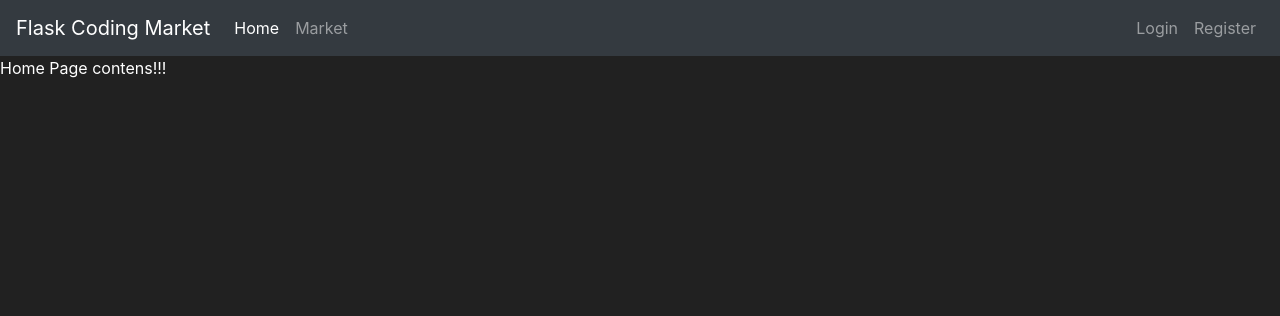
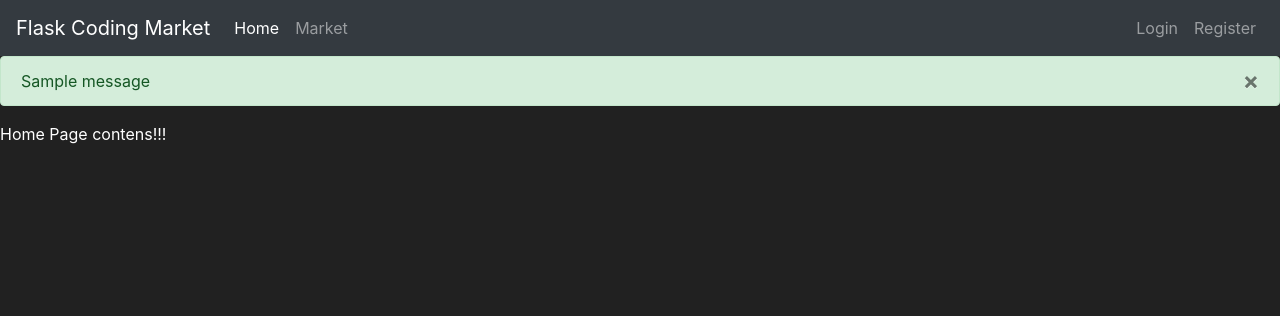
Before and after one commit to philwoz/FlaskMarket, a Flask app: page / in a window 1280 px wide. Shown: the top 316 px of the page. Run offline with Flask 2, Linux system fonts and the light colour scheme; one stand-in notice (Sample message) is shown; some libraries are stand-ins or nearby versions.

Commit message:
added more advance validation + flash error messages

```diff
--- a/market/routes.py
+++ b/market/routes.py
@@ -1,5 +1,5 @@
 from market import app
-from flask import render_template, redirect, url_for
+from flask import render_template, redirect, url_for, flash
 from market.models import Item , User
 from market.forms import RegisterForm
 from market import db
@@ -28,6 +28,6 @@ def register_page():
         return redirect(url_for('market_page'))
     if form.errors != {}:
         for err_msg in form.errors.values():
-            print(f'error creating user: {err_msg}')
+            flash(f'error creating user: {err_msg}', category='danger')
 
     return render_template('register.html', form=form)
--- a/market/templates/base.html
+++ b/market/templates/base.html
@@ -40,6 +40,18 @@
             </ul>
         </div>
     </nav>
+    {% with messages = get_flashed_messages(with_categories=true) %}
+    {% if messages %}
+        {% for category, message in messages %}
+            <div class="alert alert-{{ category }}">
+                <button type="button" class="m1-2 mb-1 close" data-dismiss="alert" aria-label="Close">
+                    <span aria-hidden="true"> &times;</span>
+                </button>
+                {{ message }}
+            </div>
+        {% endfor %}
+    {% endif %}
+     {% endwith %}
     {% block content %}
     {% endblock %}
     <!-- Future Content here -->
```
Also changed, not shown: market/forms.py (+12 -1 lines).
